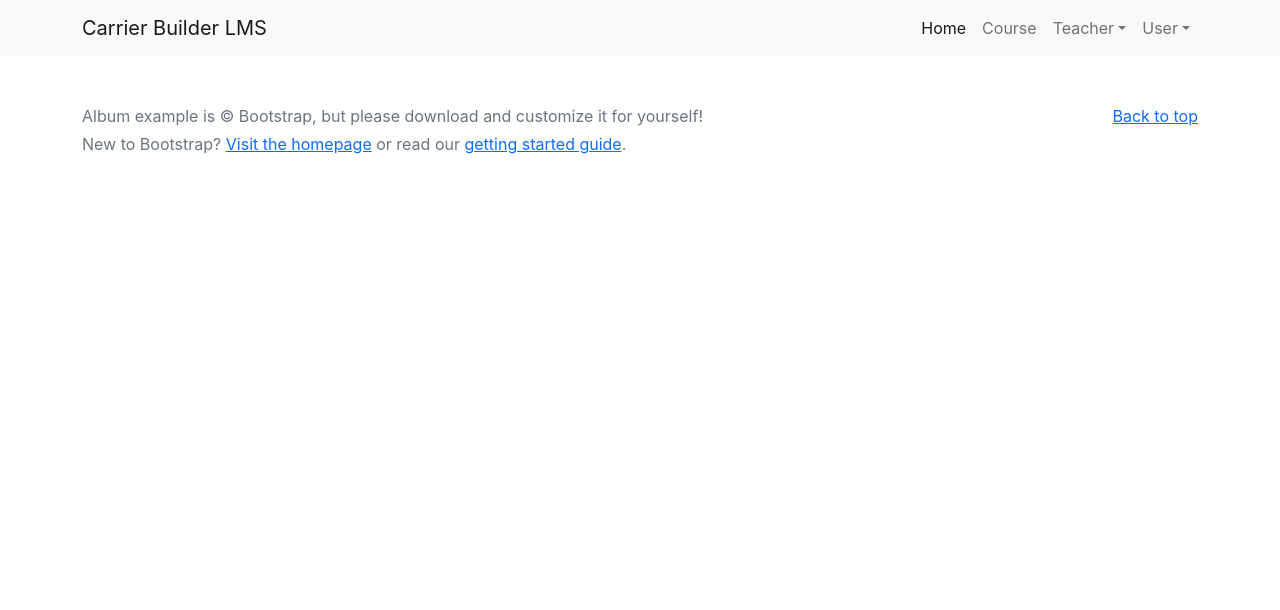
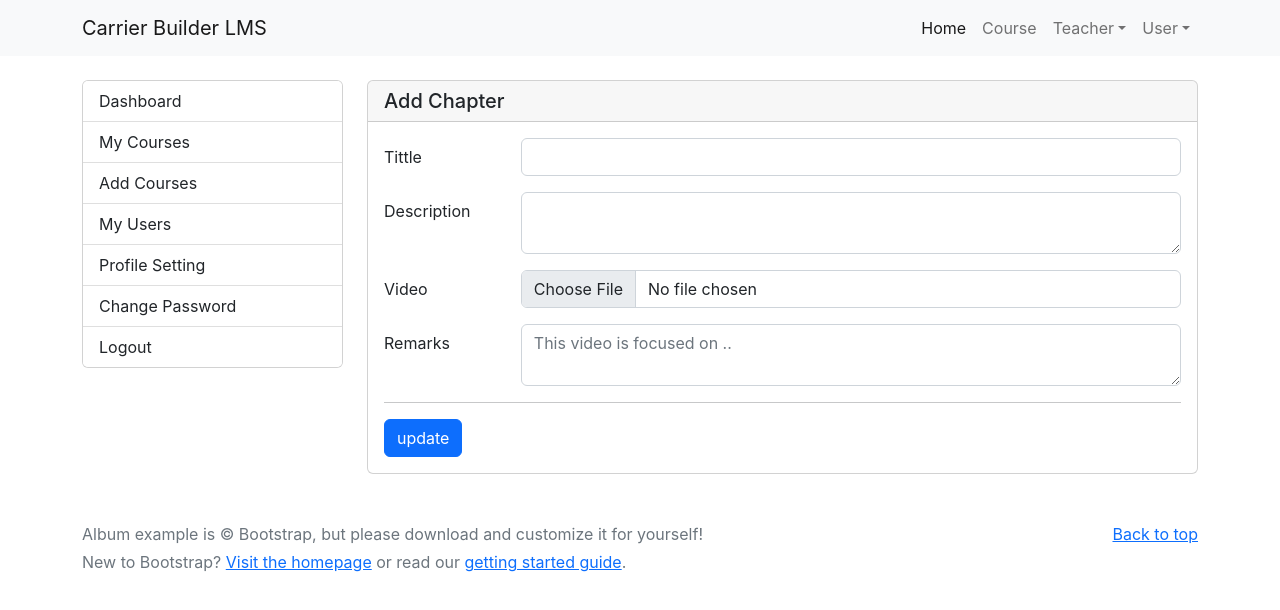
Before and after one commit to Vishal355Yadav/Career-Developer-LMS, a React (Create React App) app in the folder career_builder_frontend/: page /add-chapter/1 in a window 1280 px wide. Shown: the top 610 px of the page. Built offline with nearby package versions, Linux system fonts and the light colour scheme.

Commit message:
created template to add chapters and videos in a course

```diff
--- a/career_builder_frontend/src/components/Main.js
+++ b/career_builder_frontend/src/components/Main.js
@@ -29,6 +29,7 @@ import PopularCourses from './PopularCourses';
 import PopularTeacher from './PopularTeacher';
 import CategoryCourses from './CetegoryCourses';
 import TeacherLogout from './Teacher/TeacherLogout';
+import TeacherAddChapter from './Teacher/TeacherAddChapter';
 
 function Main() {
     return (
@@ -52,6 +53,7 @@ function Main() {
           <Route path='/teacher-register' element ={<TeacherRegister/>}/>
           <Route path='/teacher-dashboard' element ={<TeacherDashboard/>}/>
           <Route path='/add-course' element ={<TeacherAddCourse/>}/>
+          <Route path='/add-chapter/:course_id' element ={<TeacherAddChapter/>}/>
           <Route path='/teacher-courses' element ={<TeacherMycourses/>}/>
           <Route path='/teacher-change-password' element ={<TeacherChangePassword/>}/>
           <Route path='/teacher-profile-setting' element ={<TeacherProfileSetting/>}/>
@@ -62,7 +64,7 @@ function Main() {
           <Route path='/popular-courses' element={<PopularCourses/>}/>
           <Route path='/popular-teachers' element={<PopularTeacher/>}/>
           <Route path='/category/:category_slug' element={<CategoryCourses/>}/>
-</Routes>
+        </Routes>
         <Footer/>
       </div>
     );
--- /dev/null
+++ b/career_builder_frontend/src/components/Teacher/TeacherAddChapter.js
@@ -0,0 +1,54 @@
+// import {Link} from 'react-router-dom';
+import TeacherSidebar from './TeacherSidebar';
+import  {useEffect} from 'react';
+function TeacherAddChapter(){
+    useEffect(()=>{
+        document.title='Add Chapter';
+    });
+    return(
+        <div className="container mt-4 ">
+            <div className="row">
+               <aside className="col-md-3">
+                    <TeacherSidebar/>
+               </aside>
+               <section className='col-md-9'>
+                 <div className='card'>
+                    <h5 className='card-header'>Add Chapter</h5>
+                    <div className='card-body'>
+                    <form>
+                    <div className="mb-3 row">
+                        <label for="title" className="col-sm-2 col-form-label">Tittle</label>
+                        <div className="col-sm-10">
+                           <input type="text" className="form-control" id="title"/>
+                        </div>
+                       </div>
+                        <div className="mb-3 row">
+                        <label for="description" className="col-sm-2 col-form-label">Description</label>
+                        <div className="col-sm-10">
+                        <textarea className="form-control" id="description"></textarea>
+                        </div>
+                       </div>
+                        <div className="mb-3 row">
+                        <label for="Course_video" className="col-sm-2 col-form-label">Video</label>
+                        <div className="col-sm-10">
+                           <input type="file" className="form-control" id="course_video"/>
+                        </div>
+                       </div>
+                       <div className="mb-3 row">
+                        <label for="technology" className="col-sm-2 col-form-label">Remarks</label>
+                        <div className="col-sm-10">
+                        <textarea className="form-control" placeholder='This video is focused on ..' id="technology"></textarea>
+                        </div>
+                       </div>
+
+                       <hr></hr>
+                         <button className='btn btn-primary'>update</button>
+                         </form>
+                     </div>
+                 </div>
+                 </section>
+            </div>
+        </div>
+    );
+}
+export default TeacherAddChapter;
--- a/career_builder_frontend/src/components/Teacher/TeacherAddCourse.js
+++ b/career_builder_frontend/src/components/Teacher/TeacherAddCourse.js
@@ -29,7 +29,7 @@ function TeacherAddCourse(){
                         </div>
                        </div>
                         <div className="mb-3 row">
-                        <label for="Course_video" className="col-sm-2 col-form-label">Course Video</label>
+                        <label for="Course_video" className="col-sm-2 col-form-label">Course Image</label>
                         <div className="col-sm-10">
                            <input type="file" className="form-control" id="course_video"/>
                         </div>
@@ -37,7 +37,7 @@ function TeacherAddCourse(){
                        <div className="mb-3 row">
                         <label for="technology" className="col-sm-2 col-form-label">Technologies</label>
                         <div className="col-sm-10">
-                        <textarea className="form-control" id="technology"></textarea>
+                        <textarea className="form-control" placeholder='Php,Python,Js,HTML,CSS' id="technology"></textarea>
                         </div>
                        </div>
 
--- a/career_builder_frontend/src/components/Teacher/TeacherMycourses.js
+++ b/career_builder_frontend/src/components/Teacher/TeacherMycourses.js
@@ -26,7 +26,8 @@ function TeacherMycourses(){
                 <tbody>
                     <td>Php Development</td>
                     <td><Link to='/'>65</Link></td>
-                    <td><button className='btn btn-primary active'>Unenroll</button></td>
+                    <td><button className='btn btn-danger btn-primary active ms-2'>Delete</button></td>
+                    <Link className='btn btn-primary active ms-2'to='/add-chapter/2'>Add Chapters</Link>
                 </tbody>
             </table>
         </div>
```
